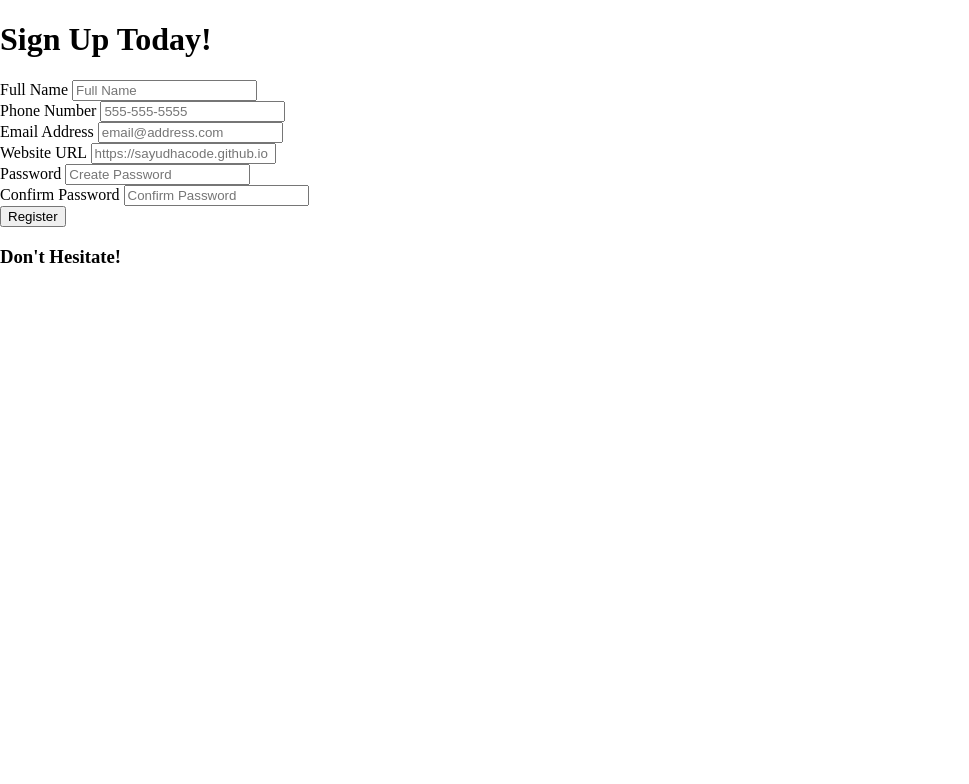
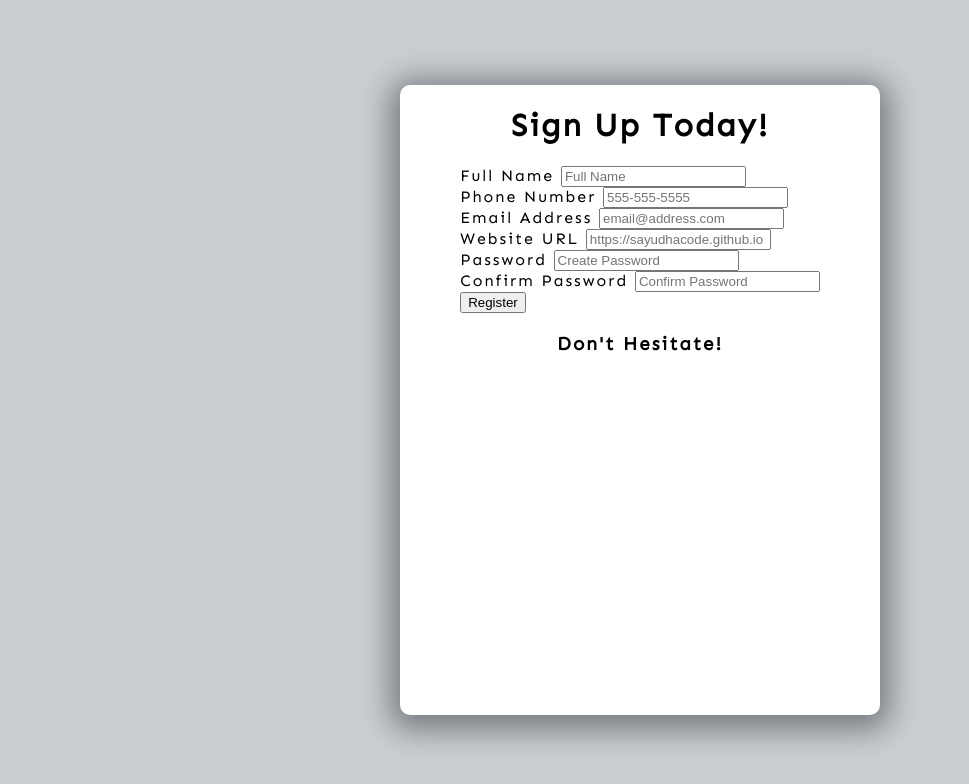
Before and after one commit to mazayastudio/form-validator, a plain HTML site: page index.html in a window 1280 px wide. Shown: the whole page, without its empty margins (0-969 px from the left). Drawn offline with Linux system fonts and the light colour scheme.

Commit message:
Build UI - CSS (Body, Container), Google Fonts: Update style.css with new font and container styles

```diff
--- a/style.css
+++ b/style.css
@@ -1,9 +1,26 @@
-
+@import url("https://fonts.googleapis.com/css2?family=Sen&display=swap");
 html {
-  box-sizing: border-box;
+	box-sizing: border-box;
 }
 
 body {
-  margin: 0;
-  min-height: 100vh;
+	margin: 0;
+	min-height: 100vh;
+	font-family: "Sen", sans-serif;
+	letter-spacing: 2px;
+	display: flex;
+	align-items: center;
+	justify-content: center;
+	background-color: #c9ced3;
 }
+
+.container {
+	width: 480px;
+	height: 630px;
+	background-color: white;
+	display: flex;
+	flex-direction: column;
+	align-items: center;
+	border-radius: 10px;
+	box-shadow: 0 5px 30px 10px rgba(0, 0, 0, 0.4);
+}
```
